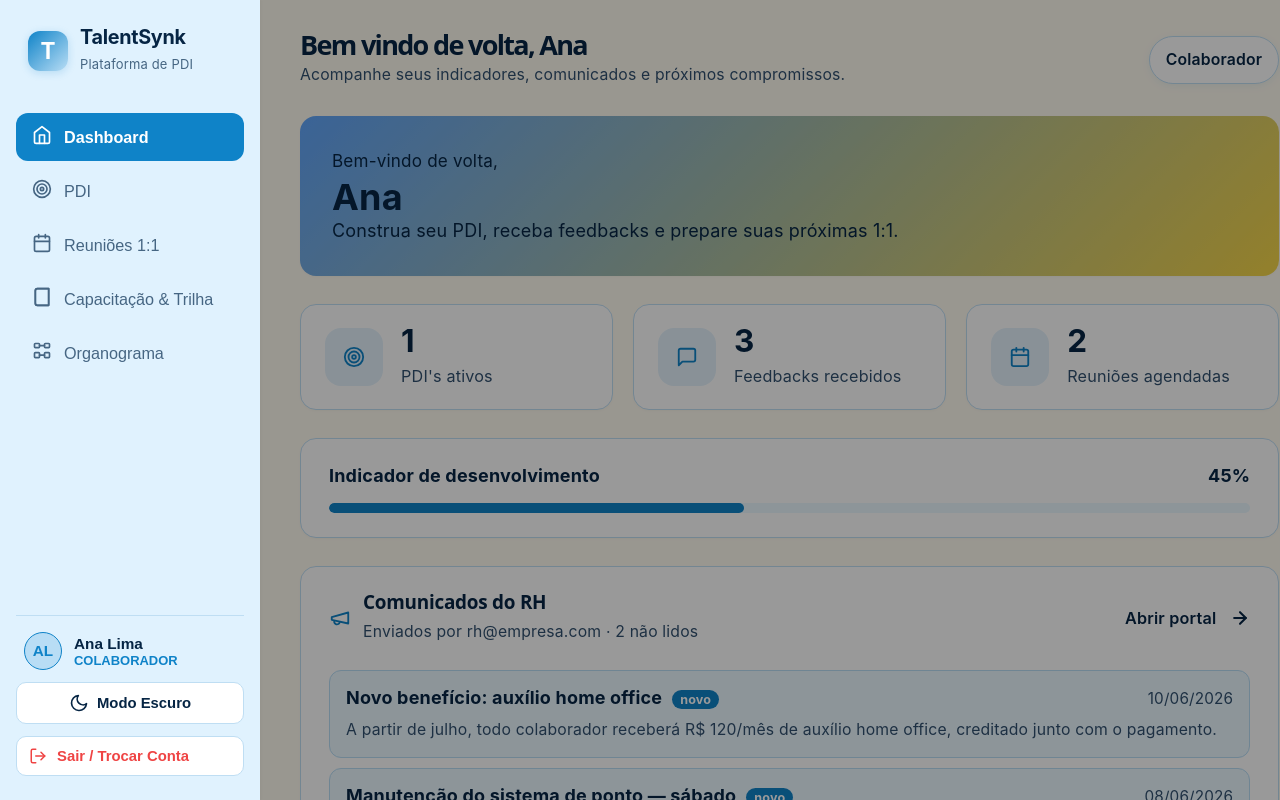
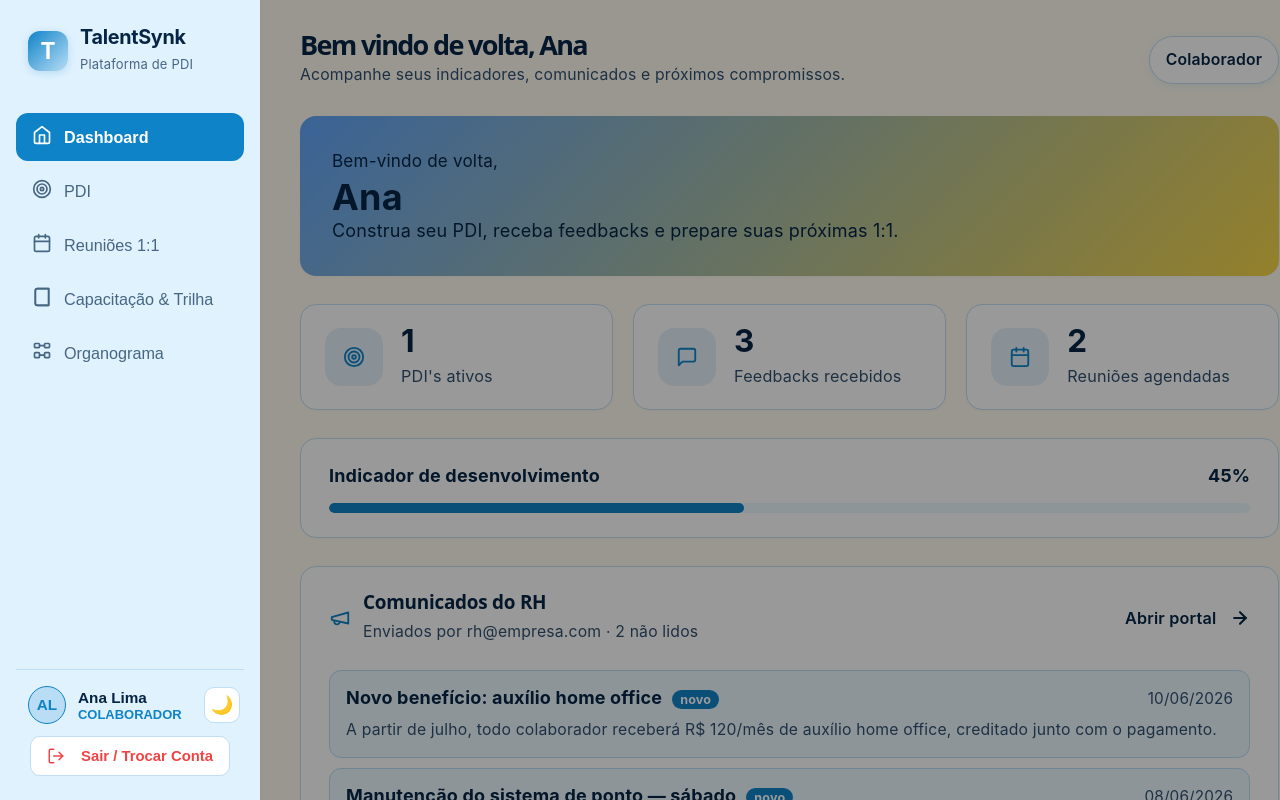
Before and after one commit to nisyDev/idp-frontend, a React (Vite) app: page / in a window 1280 px wide. Both pictures are taken after a click on the button "Entrar na Plataforma". Shown: the top 800 px of the page. Built offline with nearby package versions, Linux system fonts and the light colour scheme.

Commit message:
Sidebar: show theme toggle as icon next to profile and center 'Sair / Trocar Conta' button

```diff
--- a/src/App.tsx
+++ b/src/App.tsx
@@ -270,12 +270,13 @@ function AppContent() {
                     flexDirection: 'column',
                     gap: 12
                 }}>
+                    <div style={{ display: 'flex', alignItems: 'center', justifyContent: 'space-between', gap: 12, padding: '0 4px' }}>
                         <button
                             onClick={() => setTelaAtiva('perfil')}
                             style={{
                                 display: 'flex', alignItems: 'center', gap: 12, padding: '0 8px',
                                 backgroundColor: 'transparent', border: 'none', cursor: 'pointer',
-                            transition: 'all 150ms ease-in-out'
+                                transition: 'all 150ms ease-in-out', flex: 1, textAlign: 'left'
                             }}
                         >
                             <div style={{
@@ -287,7 +288,7 @@ function AppContent() {
                             }}>
                                 {usuarioLogado.iniciais}
                             </div>
-                        <div style={{ flex: 1, overflow: 'hidden', textAlign: 'left' }}>
+                            <div style={{ flex: 1, overflow: 'hidden' }}>
                                 <div style={{ fontSize: '0.85rem', fontWeight: 600, color: theme.sidebarText, whiteSpace: 'nowrap', overflow: 'hidden', textOverflow: 'ellipsis' }}>
                                     {usuarioLogado.nome}
                                 </div>
@@ -299,29 +300,28 @@ function AppContent() {
 
                         <button
                             onClick={toggleTheme}
+                            title={mode === 'dark' ? 'Alternar para modo claro' : 'Alternar para modo escuro'}
                             style={{
-                            display: 'flex', alignItems: 'center', justifyContent: 'center', gap: 8,
-                            width: '100%', padding: '10px 12px', borderRadius: 10,
-                            backgroundColor: theme.cardBackground, border: `1px solid ${theme.cardBorder}`,
-                            color: theme.text, fontSize: '0.825rem', fontWeight: 600,
-                            cursor: 'pointer', transition: 'all 150ms'
+                                width: 36, height: 36, borderRadius: 10, padding: 0, border: `1px solid ${theme.cardBorder}`,
+                                backgroundColor: theme.cardBackground, display: 'flex', alignItems: 'center', justifyContent: 'center', cursor: 'pointer'
                             }}
                         >
-                        {mode === 'dark' ? <IconSun /> : <IconMoon />}
-                        {mode === 'dark' ? 'Modo Claro' : 'Modo Escuro'}
+                            <span style={{ fontSize: 18 }}>{mode === 'dark' ? '☀️' : '🌙'}</span>
                         </button>
+                    </div>
 
                     <button
                         onClick={handleLogout}
                         style={{
                             display: 'flex', alignItems: 'center', gap: 10,
-                            width: '100%', padding: '10px 12px', borderRadius: 10,
+                            padding: '10px 16px', borderRadius: 10,
                             backgroundColor: theme.cardBackground, border: `1px solid ${theme.cardBorder}`,
                             color: theme.error, fontSize: '0.825rem', fontWeight: 600,
-                            cursor: 'pointer', transition: 'all 150ms'
+                            cursor: 'pointer', transition: 'all 150ms', alignSelf: 'center'
                         }}
                     >
-                        <IconLogOut /> Sair / Trocar Conta
+                        <IconLogOut />
+                        <span style={{ marginLeft: 6 }}>Sair / Trocar Conta</span>
                     </button>
                 </div>
             </aside>
```
Lines whose indentation alone changed are shown as unchanged.
